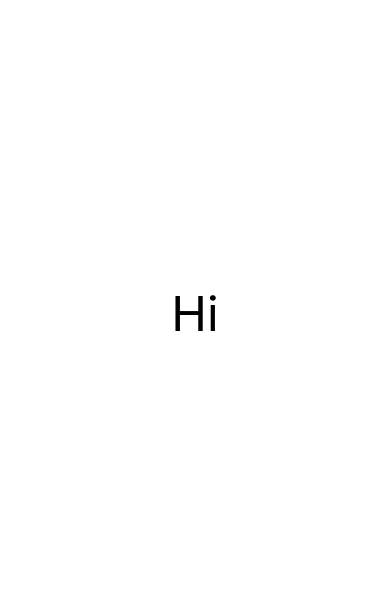
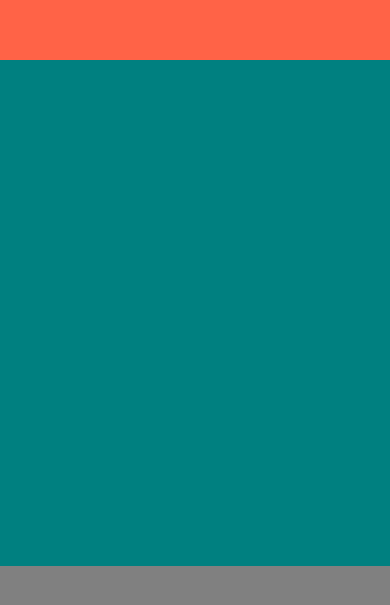
Before and after one commit to Juzdalua/React-Native-Study, a React Native app: screen / in a window 390 px wide. Shown: the part 109-714 px from the top of the page. Built offline with nearby package versions, Linux system fonts and the light colour scheme.

Commit message:
Update mobile layout with flex

```diff
--- a/App.js
+++ b/App.js
@@ -1,32 +1,21 @@
 import React from 'react';
 import {
-  StatusBar,
-  StyleSheet,
-  Text,
   View,
 } from 'react-native';
 
 // div => View, span => Text
+// display is only flex, flexDirection default is Column
+// width, height는 사용하지 않는다. -> 반응형을 위해 flex 사용.
+// 부모 엘리먼트에 따라 비율이 정해진다.
 const App = () => {
 
   return (
-    <View style={styles.container}>
-      <Text style={styles.text}>Hi</Text>
-      <StatusBar style="auto" />
+    <View style={{flex:1}}>
+      <View style={{flex:1, backgroundColor:"tomato"}}></View>
+      <View style={{flex:3, backgroundColor:"teal"}}></View>
+      <View style={{flex:1, backgroundColor:"grey"}}></View>
     </View>
   );
 };
 
-const styles = StyleSheet.create({
-  container: {
-    flex:1,
-    backgroundColor: "#fff",
-    alignItems: "center",
-    justifyContent: "center",
-  },
-  text: {
-    fontSize: 48,
-  }
-});
-
 export default App;
```
